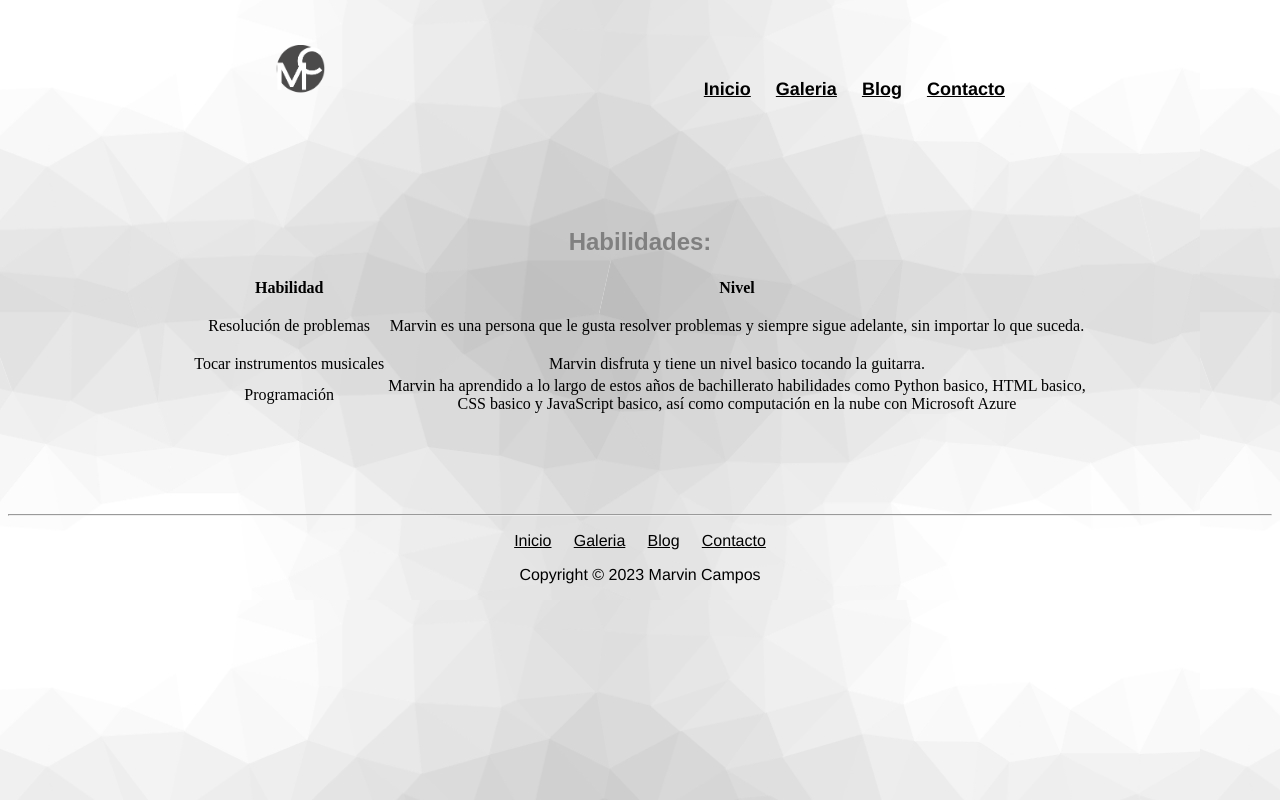
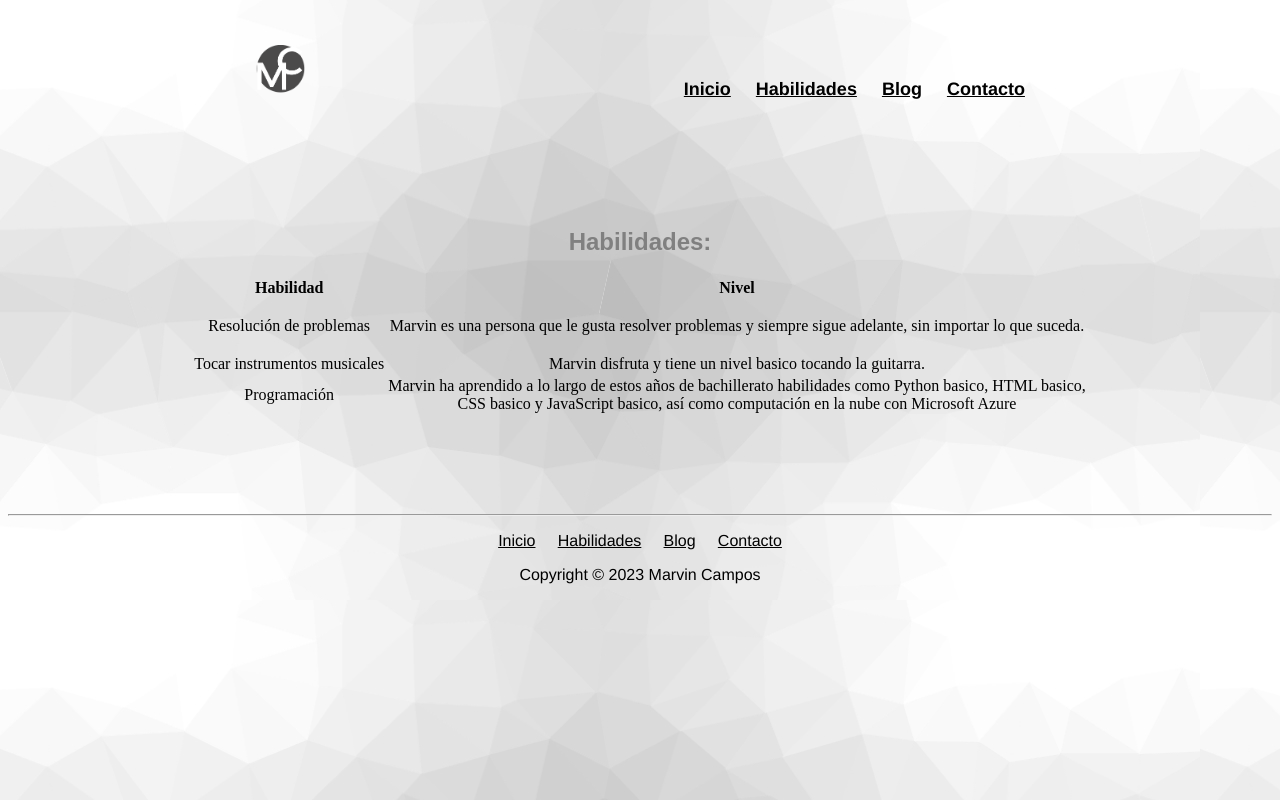
Before and after one commit to mcamposc06/portafolio-personal-html, a plain HTML site: page habilidades.html in a window 1280 px wide. Drawn offline with Linux system fonts and the light colour scheme.

Commit message:
correccion en nombre etiqueta <a>

```diff
--- a/habilidades.html
+++ b/habilidades.html
@@ -14,7 +14,7 @@
 		&nbsp;&nbsp;&nbsp;&nbsp;&nbsp;&nbsp;&nbsp;&nbsp;&nbsp;&nbsp;&nbsp;&nbsp;&nbsp;&nbsp;&nbsp;&nbsp;&nbsp;&nbsp;&nbsp;
 		<font face="helvetica" size="4">
 			<a href="index.html">Inicio</a>&nbsp;&nbsp;&nbsp;&nbsp;
-            <a href="habilidades.html">Galeria</a>&nbsp;&nbsp;&nbsp;&nbsp;
+            <a href="habilidades.html">Habilidades</a>&nbsp;&nbsp;&nbsp;&nbsp;
             <a href="blog.html">Blog</a>&nbsp;&nbsp;&nbsp;&nbsp;
 		    <a href="contacto.html">Contacto</a>
 		</font>
@@ -53,7 +53,7 @@
     <p align="center">
       <font face="helvetica" size="3">
         <a href="index.html">Inicio</a>&nbsp;&nbsp;&nbsp;&nbsp;
-        <a href="habilidades.html">Galeria</a>&nbsp;&nbsp;&nbsp;&nbsp;
+        <a href="habilidades.html">Habilidades</a>&nbsp;&nbsp;&nbsp;&nbsp;
         <a href="blog.html">Blog</a>&nbsp;&nbsp;&nbsp;&nbsp;
 		<a href="contacto.html">Contacto</a>
       </font>
```
